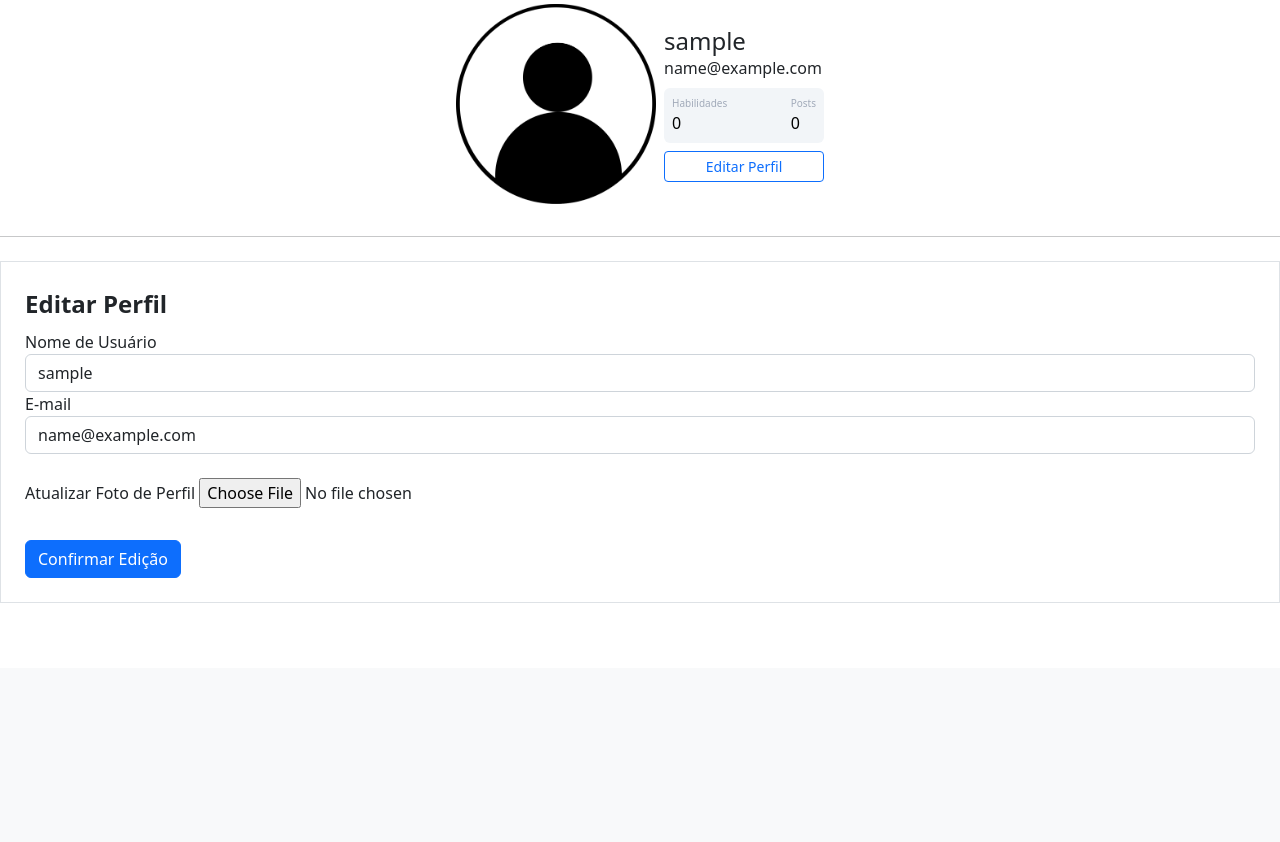
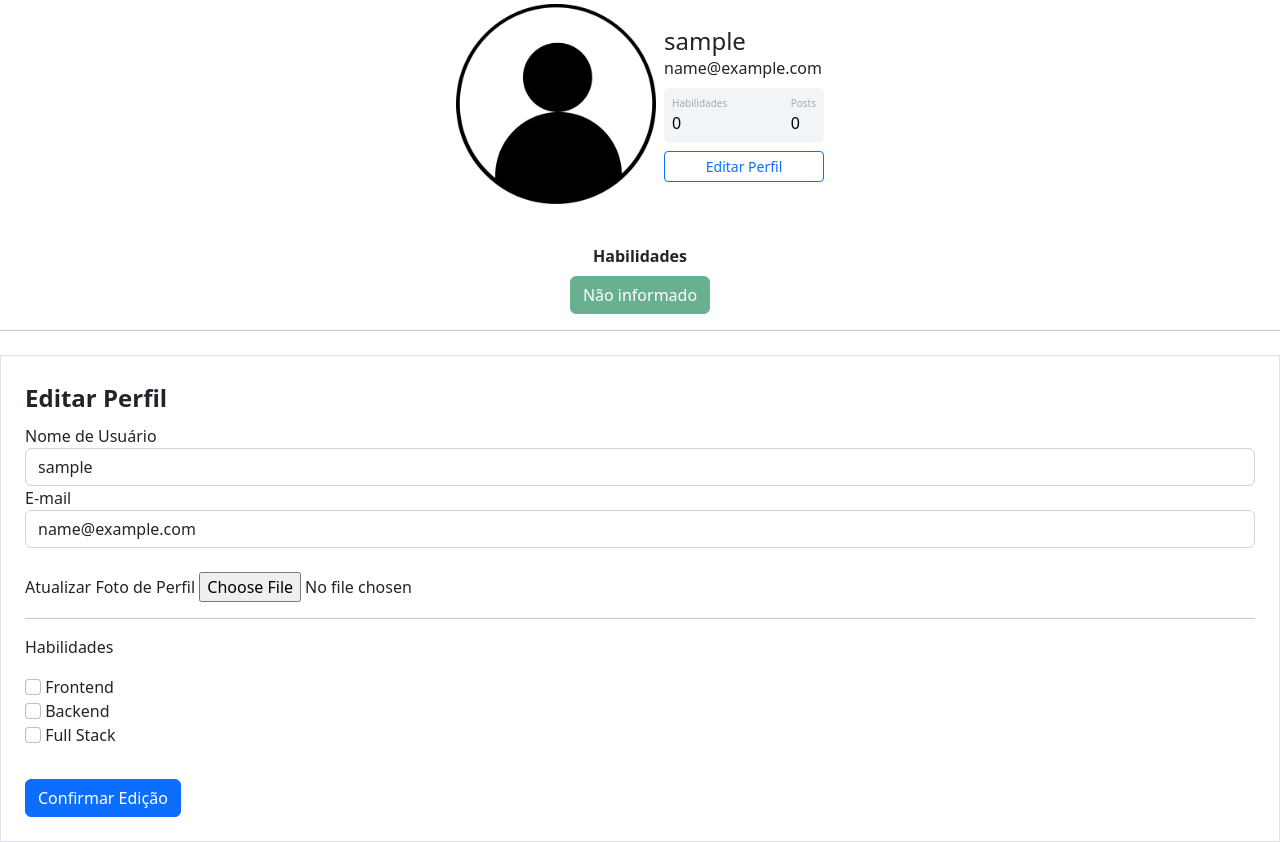
Before and after one commit to renthus/website-for-community, a Flask app: page /perfil/editar in a window 1280 px wide. Shown: the part 132-974 px from the top of the page. Before the commit the page ends 735 px from the top, so only its background shows below. Run offline with Flask 2, Linux system fonts and the light colour scheme; the visitor is signed in with stand-in values (Sample User, id 1); data comes from the database, SQL or seed files in the repository; both versions use the stored data as it was after the commit; some libraries are stand-ins or nearby versions.

Commit message:
Created skill settings for users

```diff
--- a/community/forms.py
+++ b/community/forms.py
@@ -32,6 +32,9 @@ class FormEditarPerfil(FlaskForm):
     username = StringField('Nome de Usuário', validators=[DataRequired()])
     email = StringField('E-mail', validators=[DataRequired(), Email()])
     foto_perfil = FileField('Atualizar Foto de Perfil', validators=[FileAllowed(['jpg', 'png'])])
+    habilidade_Frontend = BooleanField('Frontend')
+    habilidade_Backend = BooleanField('Backend')
+    habilidade_fullstack = BooleanField('Full Stack')
     submit_perfil = SubmitField('Confirmar Edição')
 
     def validate_email(self, email):
--- a/community/routes.py
+++ b/community/routes.py
@@ -79,6 +79,14 @@ def salvar_imagem(imagem):
     imagem_reduzida.save(caminho_completo)
     return nome_arquivo_imagem
 
+def atualizar_habilidades(form):
+    lista_habilidades = []
+    for campo in form:
+        if 'habilidade_' in campo.name:
+            if campo.data:
+                lista_habilidades.append(campo.label.text)
+    return ';'.join(lista_habilidades)
+
 @app.route('/perfil/editar', methods=['GET','POST'])
 @login_required
 def editar_perfil():
@@ -89,6 +97,7 @@ def editar_perfil():
         if form.foto_perfil.data:
             nome_arquivo_imagem = salvar_imagem(form.foto_perfil.data)
             current_user.foto_perfil = nome_arquivo_imagem
+        current_user.habilidades = atualizar_habilidades(form)
         database.session.commit()
         flash('Perfil atualizado com sucesso', 'alert-success')
         return redirect(url_for('perfil'))
--- a/community/templates/editarperfil.html
+++ b/community/templates/editarperfil.html
@@ -44,6 +44,17 @@
                     {% endfor %}
                   {% endif %}
                 </div>
+                <hr>
+                <p>Habilidades</p>
+                {% for campo in form %}
+                  {% if 'habilidade_' in campo.name %}
+                    <div class="form-group">
+                      {{ campo(class="form-check-input") }}
+                      {{ campo.label(class="form-check-input-label") }}
+                    </div>
+                  {% endif %}
+                {% endfor %}
+
               </fieldset><br>
             {{ form.submit_perfil(class="btn btn-primary mt-2") }}
           </form>
--- a/community/templates/perfil.html
+++ b/community/templates/perfil.html
@@ -11,10 +11,17 @@
                    <h4 class="mb-0 mt-0">{{ current_user.username }}</h4>
                    <span>{{ current_user.email }}</span>
                    <div class="p-2 mt-2 bg-primary d-flex justify-content-between rounded text-white stats">
-                    <div class="d-flex flex-column">
-                        <span class="articles">Habilidades</span>
-                        <span class="number1">0</span>
-                    </div>
+                        {% if 'Não informado' in current_user.habilidades %}
+                            <div class="d-flex flex-column">
+                               <span class="articles">Habilidades</span>
+                               <span class="number1">0</span>
+                            </div>
+                        {% else %}
+                            <div class="d-flex flex-column">
+                               <span class="articles">Habilidades</span>
+                               <span class="number1">{{ current_user.habilidades.count(';') + 1 }}</span>
+                            </div>
+                        {% endif %}
                     <div class="d-flex flex-column">
                         <span class="rating">Posts</span>
                         <span class="number3">0</span>
@@ -29,6 +36,17 @@
                 </div>
             </div>
          </div>
+<br>
+<div class="row justify-content-center">
+    <div class="col-4" style="text-align: center">
+        <strong>Habilidades</strong><br>
+        {% for habilidade in current_user.habilidades.split(';') %}
+        <button type="button" class="btn btn-success mt-2" disabled>{{ habilidade }}</button>
+        {% endfor %}
+    </div>
+</div>
+
+
 {% block form_editar_perfil %}
 {% endblock %}
 {% endblock %}
```
Also changed, not shown: community/community.db.
